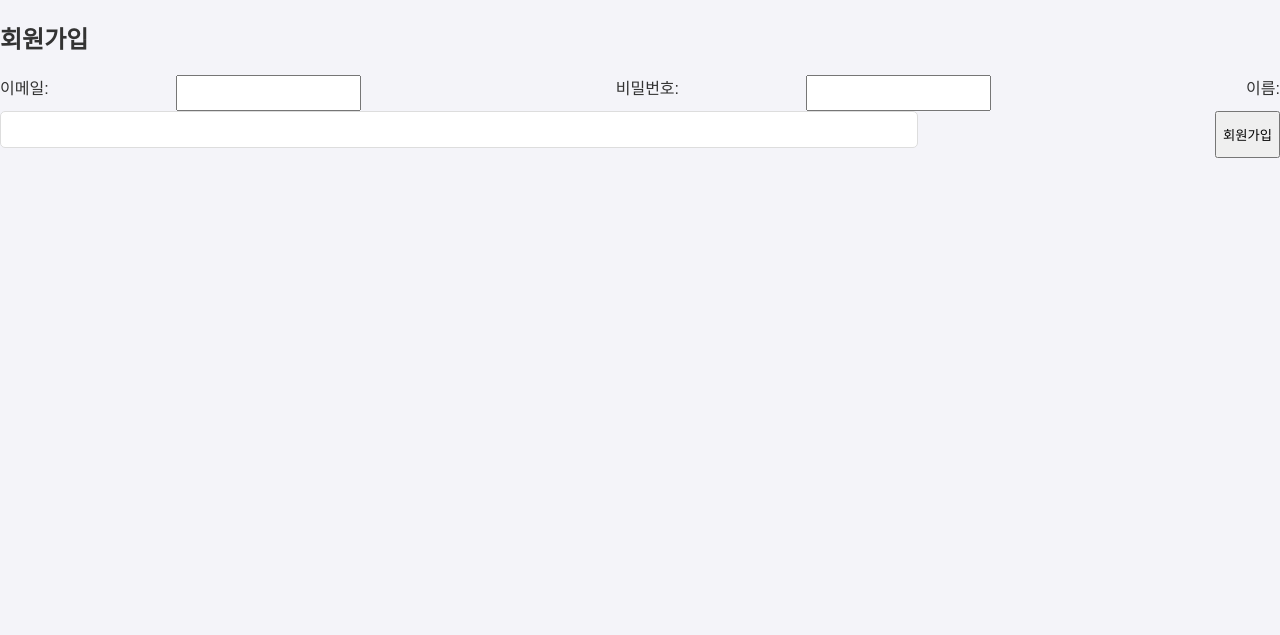
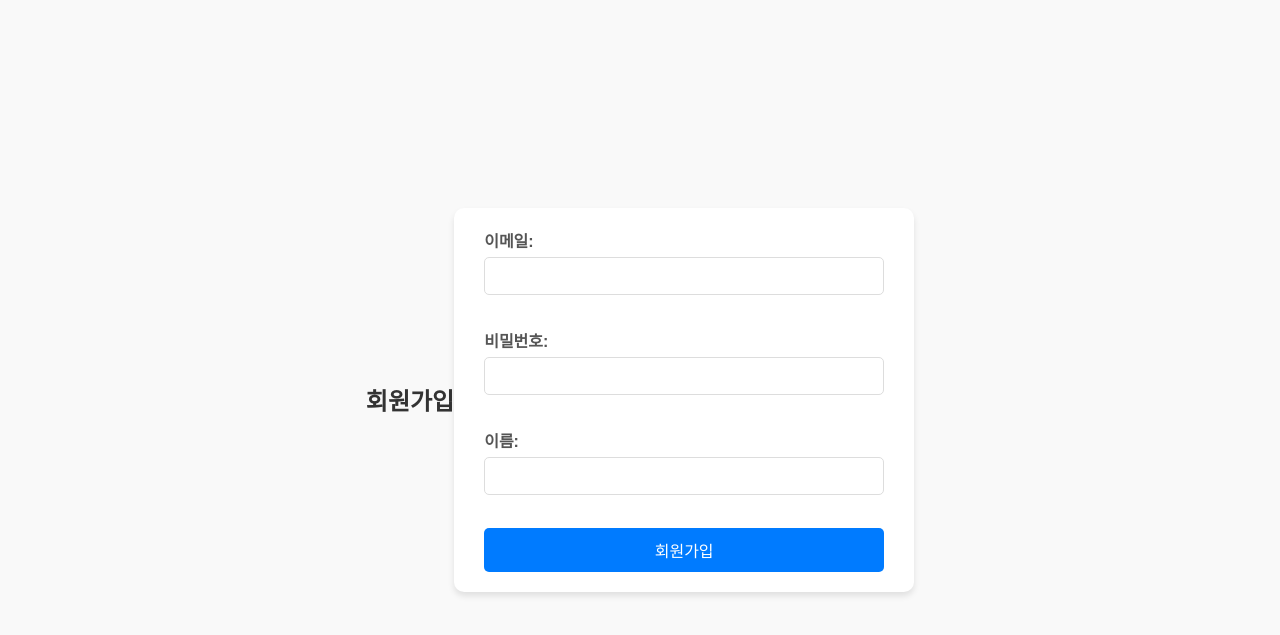
Before and after one commit to 2zji/htdocs, a PHP site: page /todo/signup.php in a window 1280 px wide. Shown: the top 635 px of the page. Run offline with PHP 8.4, Linux system fonts and the light colour scheme.

Commit message:
회원가입 css

```diff
--- /dev/null
+++ b/todo/css/signup.css
@@ -0,0 +1,81 @@
+/* 전체 페이지 스타일 */
+body {
+    font-family: Arial, sans-serif;
+    background-color: #f9f9f9;
+    margin: 0;
+    padding: 0;
+    display: flex;
+    justify-content: center;
+    align-items: center;
+    height: 100vh;
+}
+
+/* 회원가입 폼 컨테이너 */
+form {
+    background-color: #ffffff;
+    padding: 20px 30px;
+    border-radius: 10px;
+    box-shadow: 0 4px 6px rgba(0, 0, 0, 0.1);
+    width: 100%;
+    max-width: 400px;
+}
+
+/* 헤더 스타일 */
+h2 {
+    text-align: center;
+    color: #333;
+    margin-bottom: 20px;
+}
+
+/* 입력 필드 라벨 스타일 */
+label {
+    display: block;
+    font-weight: bold;
+    margin-bottom: 5px;
+    color: #555;
+}
+
+/* 입력 필드 스타일 */
+input[type="email"],
+input[type="password"],
+input[type="text"] {
+    width: 100%;
+    padding: 10px;
+    margin-bottom: 15px;
+    border: 1px solid #ddd;
+    border-radius: 5px;
+    box-sizing: border-box;
+    font-size: 14px;
+    transition: border-color 0.3s;
+}
+
+input[type="email"]:focus,
+input[type="password"]:focus,
+input[type="text"]:focus {
+    border-color: #007bff;
+    outline: none;
+}
+
+/* 버튼 스타일 */
+input[type="submit"] {
+    width: 100%;
+    padding: 10px;
+    background-color: #007bff;
+    border: none;
+    border-radius: 5px;
+    color: white;
+    font-size: 16px;
+    cursor: pointer;
+    transition: background-color 0.3s;
+}
+
+input[type="submit"]:hover {
+    background-color: #0056b3;
+}
+
+/* 반응형 디자인 */
+@media (max-width: 500px) {
+    form {
+        padding: 15px 20px;
+    }
+}
--- a/todo/signup.php
+++ b/todo/signup.php
@@ -32,7 +32,7 @@ if ($_SERVER['REQUEST_METHOD'] === 'POST') {
     <meta charset="UTF-8">
     <meta name="viewport" content="width=device-width, initial-scale=1.0">
     <title>회원가입</title>
-    <link rel="stylesheet" href="styles.css">
+    <link rel="stylesheet" href="css/signup.css">
 </head>
 <body>
     <h2>회원가입</h2>
```
